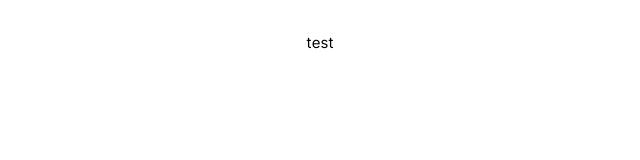
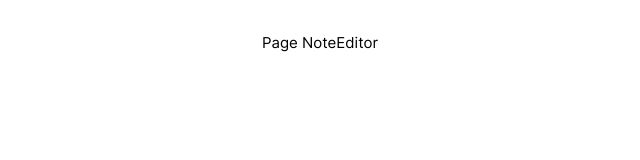
Before and after one commit to Andriamahay11master/notewise, a React (Vite) app: page /editor in a window 1280 px wide. Shown: the top 160 px of the page, without its empty margins (320-960 px from the left). Built offline with nearby package versions, Linux system fonts and the light colour scheme.

Commit message:
add routes

```diff
--- a/package.json
+++ b/package.json
@@ -11,7 +11,9 @@
   },
   "dependencies": {
     "react": "^18.3.1",
-    "react-dom": "^18.3.1"
+    "react-dom": "^18.3.1",
+    "react-router": "^6.27.0",
+    "react-router-dom": "^6.27.0"
   },
   "devDependencies": {
     "@eslint/js": "^9.13.0",
--- a/src/App.tsx
+++ b/src/App.tsx
@@ -1,12 +1,24 @@
 
+import { Route, BrowserRouter as Router, Routes } from 'react-router-dom'
 import './App.scss'
+import Home from './pages/Home'
+import Capture from './pages/Capture'
+import NoteEditor from './pages/NoteEditor'
+import Settings from './pages/Settings'
 
 function App() {
 
   return (
-    <>
-      <p>test</p>
-    </>
+    <Router>
+        <Routes>
+          <Route path='/' element={<Home/>}></Route>
+          <Route path='/capture' element={<Capture/>}></Route>
+          <Route path='/editor' element={<NoteEditor/>}></Route>
+          <Route path='/settings' element={<Settings/>}></Route>
+          <Route path='/settings' element={<Settings/>}></Route>
+        </Routes>
+    </Router>
+
   )
 }
 
--- /dev/null
+++ b/src/pages/Capture.tsx
@@ -0,0 +1,7 @@
+export default function Capture(){
+    return (
+        <>
+            <p>Page Capture</p>
+        </>
+    )
+}
--- /dev/null
+++ b/src/pages/Home.tsx
@@ -0,0 +1,7 @@
+export default function Home(){
+    return (
+        <>
+            <p>Page Home</p>
+        </>
+    )
+}
--- /dev/null
+++ b/src/pages/NoteEditor.tsx
@@ -0,0 +1,7 @@
+export default function NoteEditor(){
+    return (
+        <>
+            <p>Page NoteEditor</p>
+        </>
+    )
+}
--- /dev/null
+++ b/src/pages/Settings.tsx
@@ -0,0 +1,7 @@
+export default function Settings(){
+    return (
+        <>
+            <p>Page Settings</p>
+        </>
+    )
+}
```
Also changed, not shown: src/pages/Capture.ts (deleted), src/pages/Home.ts (deleted), src/pages/NoteEditor.ts (deleted), src/pages/Settings.ts (deleted), 1 other file (tests, documents, lock files or other folders).
